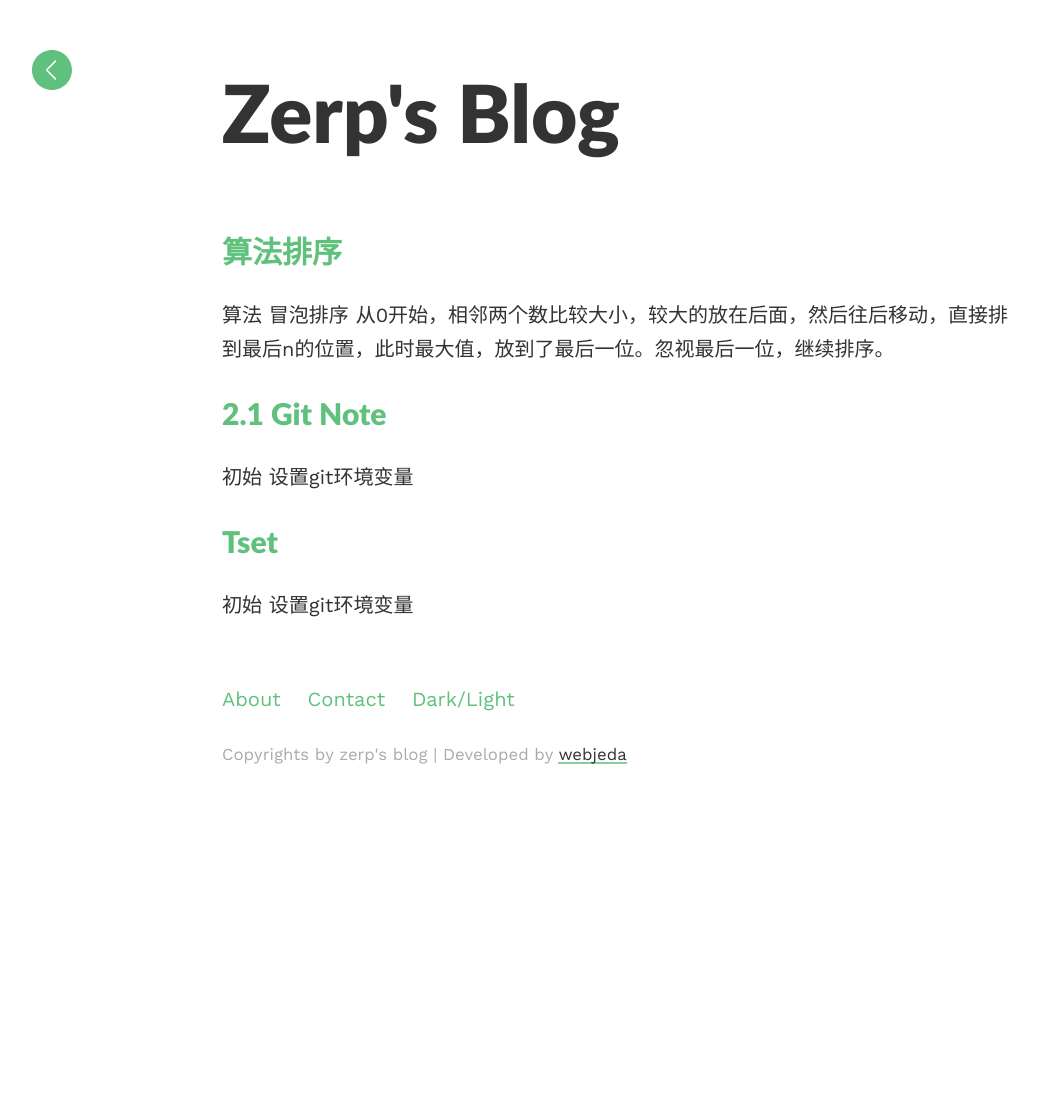
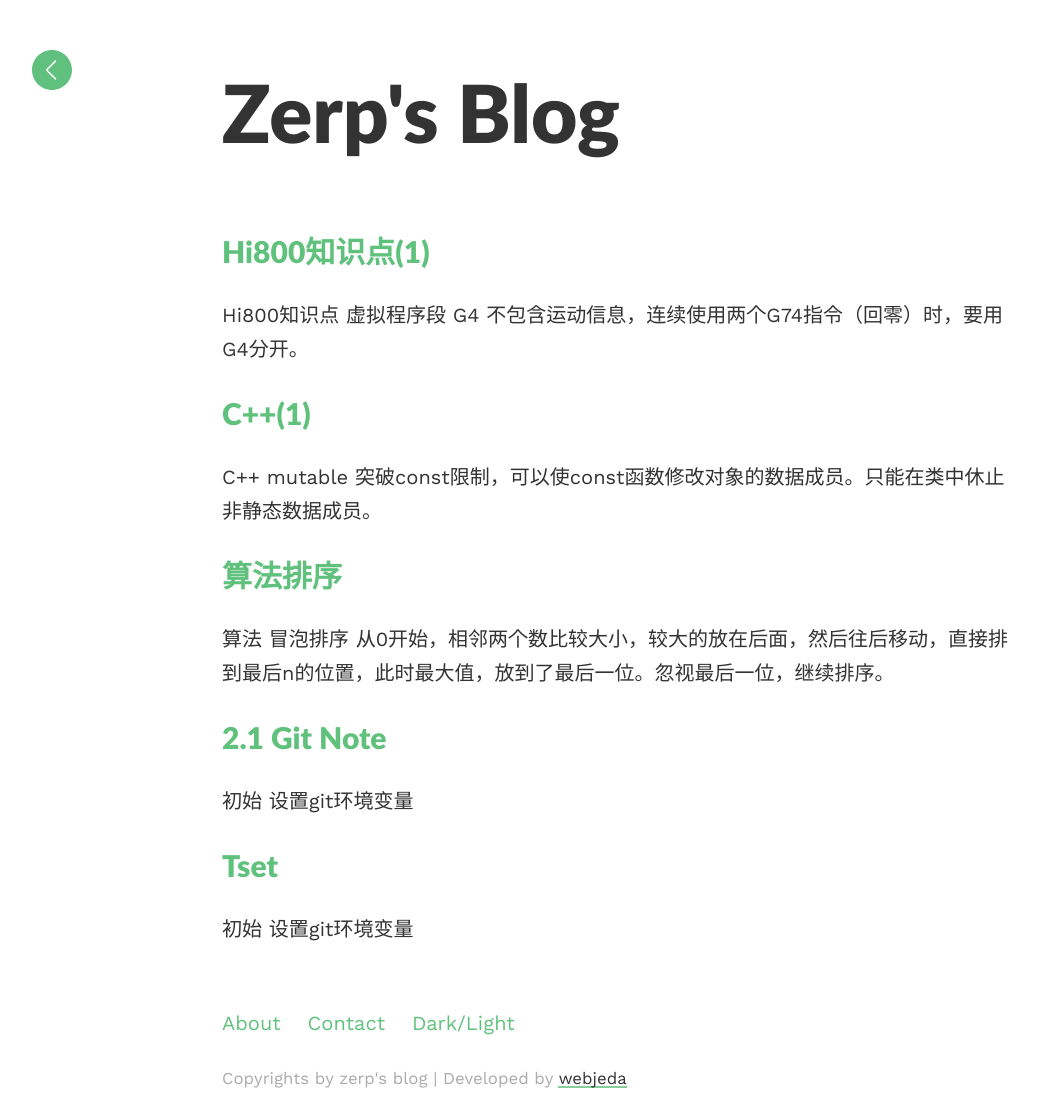
Before and after one commit to first-zero/first-zero.github.io, a Jekyll site: the page built from index.html, in a window 1280 px wide. Shown: the whole page, without its empty margins (18-1057 px from the left). Built offline with Jekyll 4.4.1, drawn with Linux system fonts in a browser that asks for light colours; before the commit the page ends 980 px from its top, so only the background shows below that.

Commit message:
add 'Hi800知识点（1）'，'C++（1）'

```diff
--- /dev/null
+++ b/_posts/2021-10-30-C++（1）.md
@@ -0,0 +1,9 @@
+---
+layout: post
+title: C++(1)
+---
+
+
+## C++
+### mutable
+突破const限制，可以使const函数修改对象的数据成员。只能在类中休止非静态数据成员。
--- /dev/null
+++ b/_posts/Hi800/2021-10-30-Hi800知识点(1).md
@@ -0,0 +1,27 @@
+---
+layout: post
+title: Hi800知识点(1)
+---
+
+# Hi800知识点
+### 虚拟程序段 G4
+  不包含运动信息，连续使用两个G74指令（回零）时，要用G4分开。
+
+  NC程序结尾处缺少M02或M30指令，错误码：32
+
+  程序号默认P1 - P999999，共6位。至多可修改为16位，通过参数：
+* CharacterApplTab[P].metricDigits
+* CharacterApplTab[P].inchDigits
+* CharacterApplTab[Q].metricDigits
+* CharacterApplTab[Q].inchDigits
+
+识别任意文件名的NC程序：“设置” - F3（MMI设置） - F4（数据类型文件名）。显示结果：
+* 数据类型：NC程序
+* 文件标志：P??...
+  其中，?的位数代表程序号的位数。文件标志是‘*’时，识别任意文件名的NC程序。
+
+NC程序每一行是程序段。程序段是由程序段号和段结束符组成。程序段最长为128个字符（包括段结束符和校验和）。换行符视为段结束符。
+
+程序段号必须位于NC程序起始处，由N与最多六位数组成，会无视无效0.
+
+程序按照程序段排列顺序执行，与程序段号大小无关。程序段通常按顺序以10间隔递增。
```
Also changed, not shown: _posts/2021-10-28-算法排序.md (+3 -0 lines).
